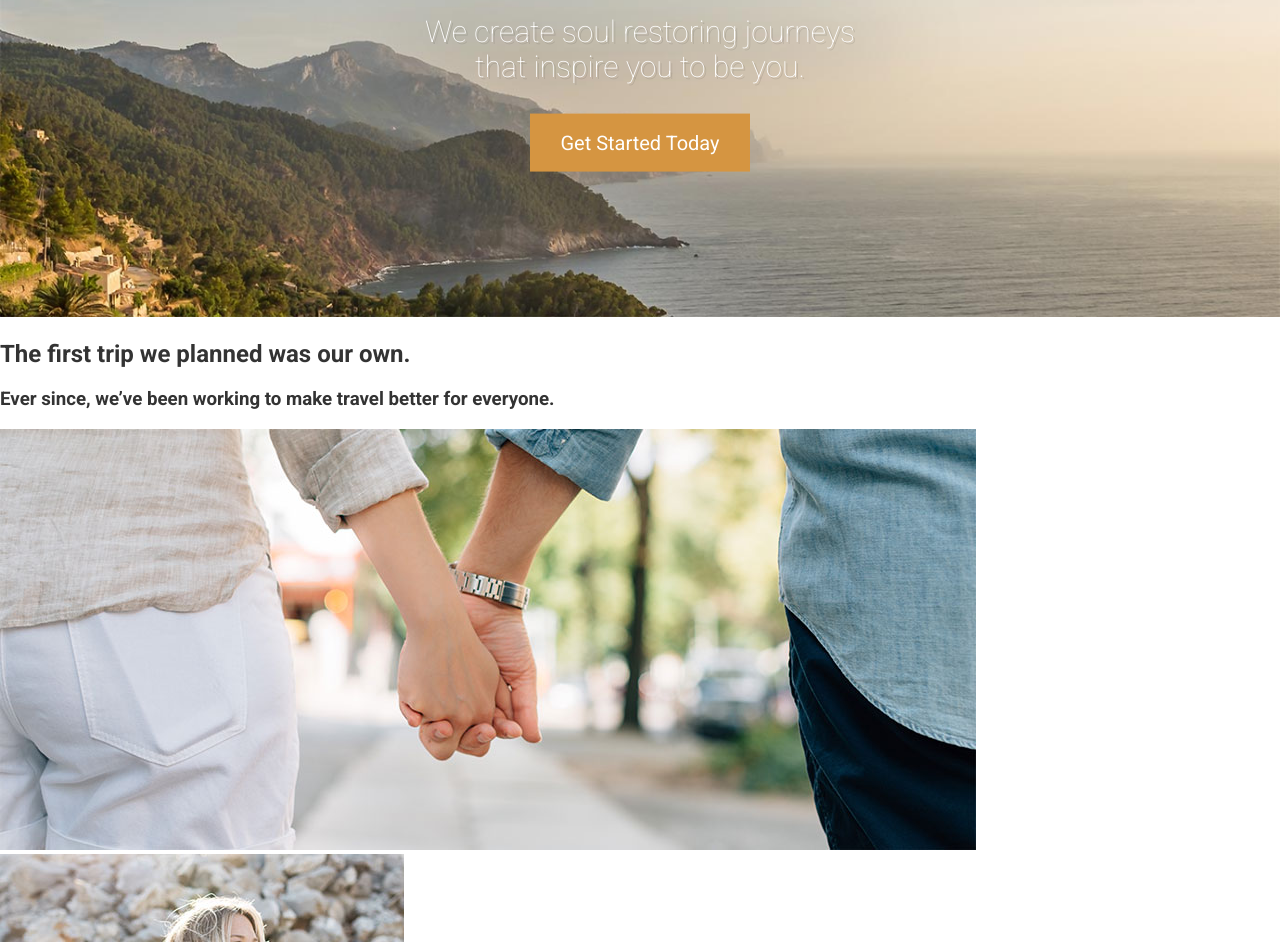
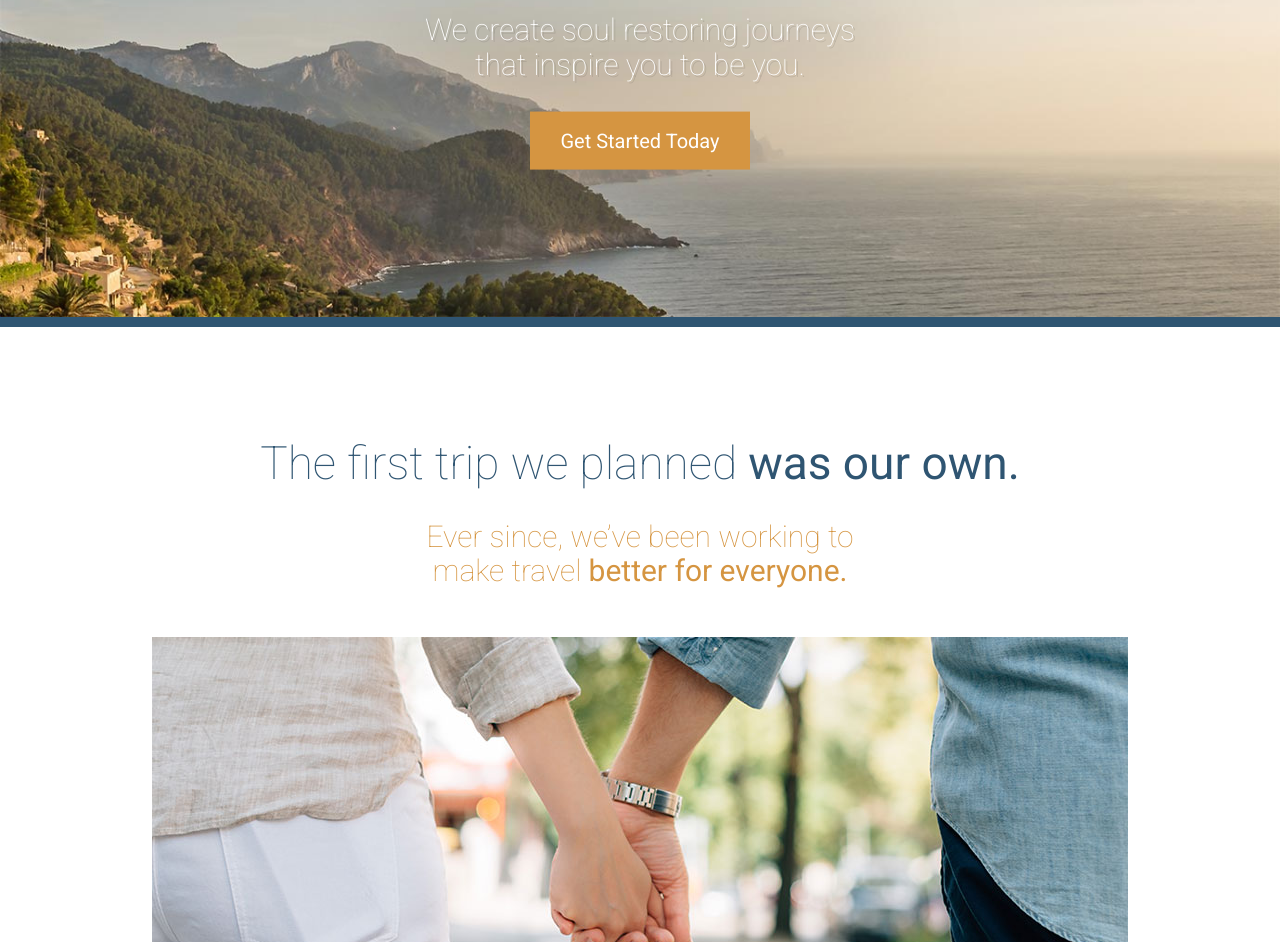
Before and after one commit to Czaroos/travel-agency-site, a website: page app/index.html in a window 1280 px wide. Shown: the part 453-1395 px from the top of the page. Drawn offline with Linux system fonts and the light colour scheme.

Commit message:
Headline css added

```diff
--- a/app/assets/styles/modules/_btn.css
+++ b/app/assets/styles/modules/_btn.css
@@ -10,7 +10,10 @@
 	}
 
 	&--large {
-		font-size: 1.25rem;
 		padding: 1.1rem 1.9rem;
+
+		@mixin atSmall {
+			font-size: 1.25rem;
+		}
 	}
 }
--- /dev/null
+++ b/app/assets/styles/modules/_headline.css
@@ -0,0 +1,48 @@
+.headline {
+  color: $mainBlue;
+  font-weight: 300;
+  font-size: 1.9rem;
+
+
+  @mixin atSmall {
+    font-size: 2.875rem;
+  }
+
+&--centered {
+  text-align: center;
+}
+
+&--orange {
+  color: $mainOrange;
+}
+
+&--small {
+  font-size: 1.2rem;
+  @mixin atSmall {
+    font-size: 1.875rem;
+  }
+}
+
+&--narrow {
+  max-width: 500px;
+  margin-left: auto;
+  margin-right: auto;
+}
+
+&--light {
+  font-weight: 100;
+}
+
+strong {
+  font-weight: 400;
+}
+
+&--b-margin-small {
+  margin-bottom: .5em;
+}
+
+&--b-margin-large {
+  margin-bottom: 1.6em;
+}
+
+}
--- a/app/assets/styles/modules/_large-hero.css
+++ b/app/assets/styles/modules/_large-hero.css
@@ -1,5 +1,10 @@
 .large-hero {
+	border-bottom: 10px solid $mainBlue;
 	position: relative;
+
+	&__image {
+		display: block;
+	}
 
 	&__text-content {
 	position: absolute;
@@ -14,17 +19,9 @@
 	font-weight: 300;
 	color: $mainBlue;
 	margin: 0;
-	font-size: 1.1rem;
+	font-size: 2.4rem;
 
 	@mixin atSmall {
-		font-size: 2rem;
-	}
-
-	@mixin atMedium {
-		font-size: 3.2rem;
-	}
-
-	@mixin atLarge {
 		font-size: 4.8rem;
 	}
 }
@@ -32,7 +29,7 @@
 	&__subtitle {
 	font-weight: 300;
 	color: $mainBlue;
-	font-size: 1.1rem;
+	font-size: 1.5rem;
 	margin: 0;
 
 	@mixin atSmall {
@@ -42,12 +39,16 @@
 
 	&__description {
 		font-weight: 100;
-		font-size: 1.875rem;
+		font-size: 1.1rem;
 		color: #FFF;
 		text-shadow: 2px 2px 0 rgba(0, 0, 0, .1);
 		max-width: 30rem;
 		margin-left: auto;
 		margin-right: auto;
+
+		@mixin atSmall {
+			font-size: 1.875rem;
+		}
 	}
 
 }
--- /dev/null
+++ b/app/assets/styles/modules/_page-section.css
@@ -0,0 +1,13 @@
+.page-section {
+  padding: 1.2rem 0;
+
+  @mixin atMedium {
+  padding: 4.5rem 0;
+  }
+
+
+  &--blue {
+    background-color: $mainBlue;
+    color: #FFF;
+  }
+}
--- /dev/null
+++ b/app/assets/styles/modules/_wrapper.css
@@ -0,0 +1,17 @@
+.wrapper {
+  padding-left: 18px;
+  padding-right: 18px;
+  max-width: 1200px;
+  margin-left: auto;
+  margin-right: auto;
+
+  &--medium {
+    max-width: 976px;
+  }
+
+  .wrapper {
+    padding-left: 0;
+    padding-right: 0;
+}
+
+}
--- a/app/assets/styles/styles.css
+++ b/app/assets/styles/styles.css
@@ -4,3 +4,6 @@
 @import "base/_mixins";
 @import "modules/_large-hero";
 @import "modules/_btn";
+@import "modules/_wrapper";
+@import "modules/_page-section";
+@import "modules/_headline";
--- a/app/index.html
+++ b/app/index.html
@@ -28,28 +28,35 @@
       <source srcset="assets/images/hero--large.jpg 1920w, assets/images/hero--large-hi-dp.jpg 3840w" media="(min-width: 1380px)">
       <source srcset="assets/images/hero--medium.jpg 1380w, assets/images/hero--medium-hi-dpi.jpg 2760w" media="(min-width: 990px)">
       <source srcset="assets/images/hero--small.jpg 990w, assets/images/hero--small-hi-dp.jpg 1980w" media="(min-width: 640px)">
-      <img srcset="assets/images/hero--smaller.jpg 640w, assets/images/hero--smaller-hi-dpi.jpg 1280w" alt="Coastal view of ocean and mountains"
-    </pciture>
+      <img srcset="assets/images/hero--smaller.jpg 640w, assets/images/hero--smaller-hi-dpi.jpg 1280w" alt="Coastal view of ocean and mountains" class="large-hero__image">
+    </picture>
 	<div class = "large-hero__text-content">
+    <div class="wrapper">
   		<h1 class = "large-hero__title">Your clarity.</h1>
   		<h2 class = "large-hero__subtitle">One trip away.</h2>
   		<p class = "large-hero__description">We create soul restoring journeys that inspire you to be you.</p>
   		<p><a href="#" class = "btn btn--orange btn--large">Get Started Today</a></p>
     </div>
 	</div>
+  </div>
 
-  <div id="our-beginning">
-    <h2>The first trip we planned was our own.</h2>
-    <h3>Ever since, we&rsquo;ve been working to make travel better for everyone.</h3>
+  <div id="our-beginning" class="page-section">
+    <div class="wrapper">
+      <h2 class="headline headline--centered headline--light headline--b-margin-small">The first trip we planned <strong>was our own.</strong></h2>
+      <h3 class="headline headline--centered headline--orange headline--small headline--narrow headline--light headline--b-margin-large">Ever since, we&rsquo;ve been working to make travel <strong>better for everyone.</strong></h3>
+      <div class="wrapper wrapper--medium">
         <img src="assets/images/first-trip.jpg" alt="Couple walking down a street.">
+      </div>
       <img src="assets/images/our-start.jpg" alt="Our founder, Jane Doe">
-    <h2>Here&rsquo;s how we got started&hellip;</h2>
+      <h2 class="headline">Here&rsquo;s how we got started&hellip;</h2>
       <p>Lorem ipsum dolor sit amet, consectetur adipisicing elit, sed do eiusmod tempor incididunt ut labore et dolore magna aliqua. Ut enim ad minim veniam, <a href="#">quis nostrud exercitation</a> ullamco laboris nisi ut aliquip ex ea commodo consequat. Duis aute irure dolor in reprehenderit in voluptate velit esse cillum dolore eu fugiat nulla pariatur. Excepteur sint occaecat cupidatat non proident, sunt in culpa qui officia deserunt mollit anim id est laborum.</p>
       <p>Duis aute irure dolor in <strong>reprehenderit in</strong> voluptate velit esse cillum dolore eu fugiat nulla pariatur. Excepteur sint occaecat cupidatat non proident, sunt in culpa qui officia deserunt mollit anim id est laborum. Lorem ipsum dolor sit amet, consectetur adipisicing elit, sed do eiusmod tempor incididunt ut labore et dolore magna aliqua.</p>
       <p>Duis aute irure dolor in reprehenderit in voluptate velit esse cillum dolore eu fugiat nulla pariatur. Excepteur sint occaecat cupidatat non proident, sunt in culpa qui officia deserunt mollit anim id est laborum velit esse cillum <strong>dolore eu fugiat.</strong></p>
     </div>
+  </div>
 
-  <div id="features">
+  <div id="features" class="page-section page-section--blue">
+    <div class="wrapper">
       <img src="assets/images/icons/star.svg">
       <h2>Our Features</h2>
 
@@ -68,6 +75,7 @@
       <img src="assets/images/icons/fire.svg">
       <h3>Survival Kit</h3>
       <p>Everytime you book an escape with us we send you a survival kit with the finest materials. The kit will allow you to setup a tent, start a fire, scratch your own back and lower your taxes.</p>
+    </div>
   </div>
 
   <div id="testimonials">
--- a/app/temp/styles/styles.css
+++ b/app/temp/styles/styles.css
@@ -360,9 +360,14 @@ img {
 }
 
 .large-hero {
+	border-bottom: 10px solid #2f5572;
 	position: relative;
 
 }
+
+.large-hero__image {
+		display: block;
+	}
 
 .large-hero__text-content {
 	position: absolute;
@@ -378,24 +383,10 @@ img {
 	font-weight: 300;
 	color: #2f5572;
 	margin: 0;
-	font-size: 1.1rem;
+	font-size: 2.4rem;
 }
 
 @media (min-width: 530px) {
-
-.large-hero__title {
-		font-size: 2rem
-}
-	 }
-
-@media (min-width: 800px) {
-
-.large-hero__title {
-		font-size: 3.2rem
-}
-	 }
-
-@media (min-width: 1200px) {
 
 .large-hero__title {
 		font-size: 4.8rem
@@ -405,7 +396,7 @@ img {
 .large-hero__subtitle {
 	font-weight: 300;
 	color: #2f5572;
-	font-size: 1.1rem;
+	font-size: 1.5rem;
 	margin: 0;
 }
 
@@ -418,13 +409,20 @@ img {
 
 .large-hero__description {
 		font-weight: 100;
-		font-size: 1.875rem;
+		font-size: 1.1rem;
 		color: #FFF;
 		text-shadow: 2px 2px 0 rgba(0, 0, 0, .1);
 		max-width: 30rem;
 		margin-left: auto;
 		margin-right: auto;
 	}
+
+@media (min-width: 530px) {
+
+.large-hero__description {
+			font-size: 1.875rem
+	}
+	 }
 
 .btn {
 	background-color: #2f5572;
@@ -439,6 +437,102 @@ img {
 	}
 
 .btn--large {
-		font-size: 1.25rem;
 		padding: 1.1rem 1.9rem;
 	}
+
+@media (min-width: 530px) {
+
+.btn--large {
+			font-size: 1.25rem
+	}
+	 }
+
+.wrapper {
+  padding-left: 18px;
+  padding-right: 18px;
+  max-width: 1200px;
+  margin-left: auto;
+  margin-right: auto;
+
+}
+
+.wrapper--medium {
+    max-width: 976px;
+  }
+
+.wrapper .wrapper {
+    padding-left: 0;
+    padding-right: 0;
+}
+
+.page-section {
+  padding: 1.2rem 0;
+}
+
+@media (min-width: 800px) {
+
+.page-section {
+  padding: 4.5rem 0
+}
+	 }
+
+.page-section--blue {
+    background-color: #2f5572;
+    color: #FFF;
+  }
+
+.headline {
+  color: #2f5572;
+  font-weight: 300;
+  font-size: 1.9rem;
+
+}
+
+@media (min-width: 530px) {
+
+.headline {
+    font-size: 2.875rem
+
+}
+	 }
+
+.headline--centered {
+  text-align: center;
+}
+
+.headline--orange {
+  color: #d59541;
+}
+
+.headline--small {
+  font-size: 1.2rem;
+}
+
+@media (min-width: 530px) {
+
+.headline--small {
+    font-size: 1.875rem
+}
+	 }
+
+.headline--narrow {
+  max-width: 500px;
+  margin-left: auto;
+  margin-right: auto;
+}
+
+.headline--light {
+  font-weight: 100;
+}
+
+.headline strong {
+  font-weight: 400;
+}
+
+.headline--b-margin-small {
+  margin-bottom: .5em;
+}
+
+.headline--b-margin-large {
+  margin-bottom: 1.6em;
+}
```
Lines whose indentation alone changed are shown as unchanged.
